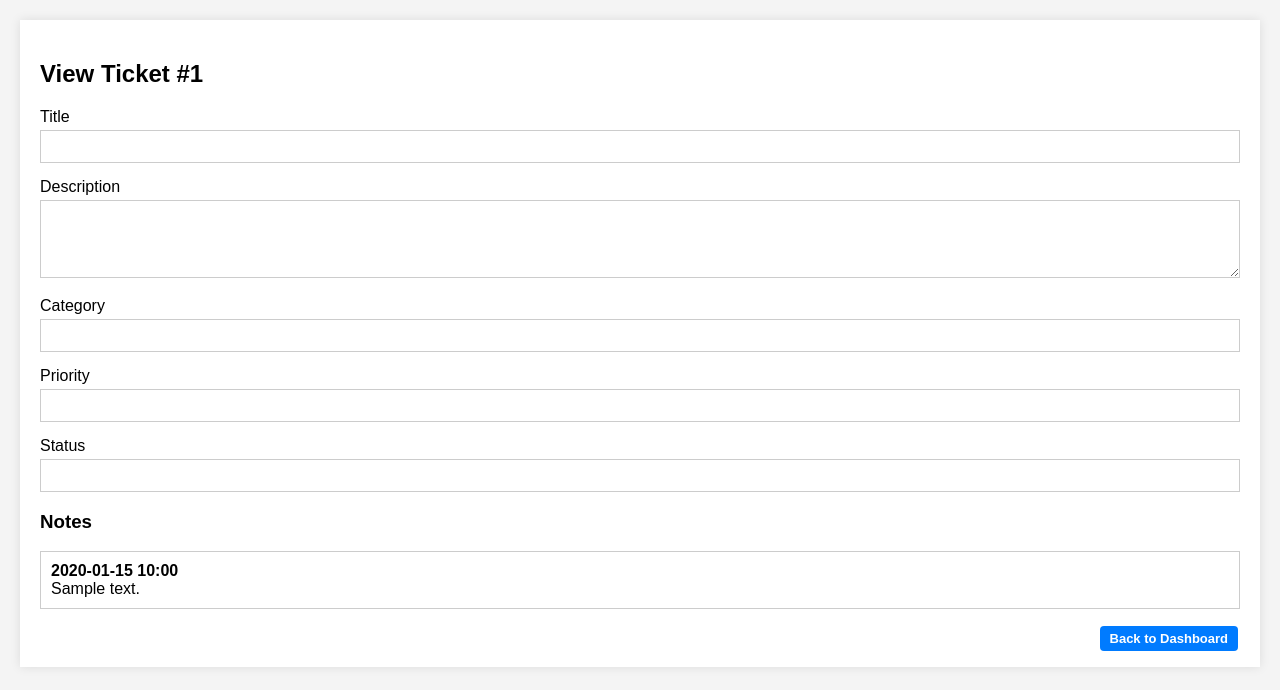
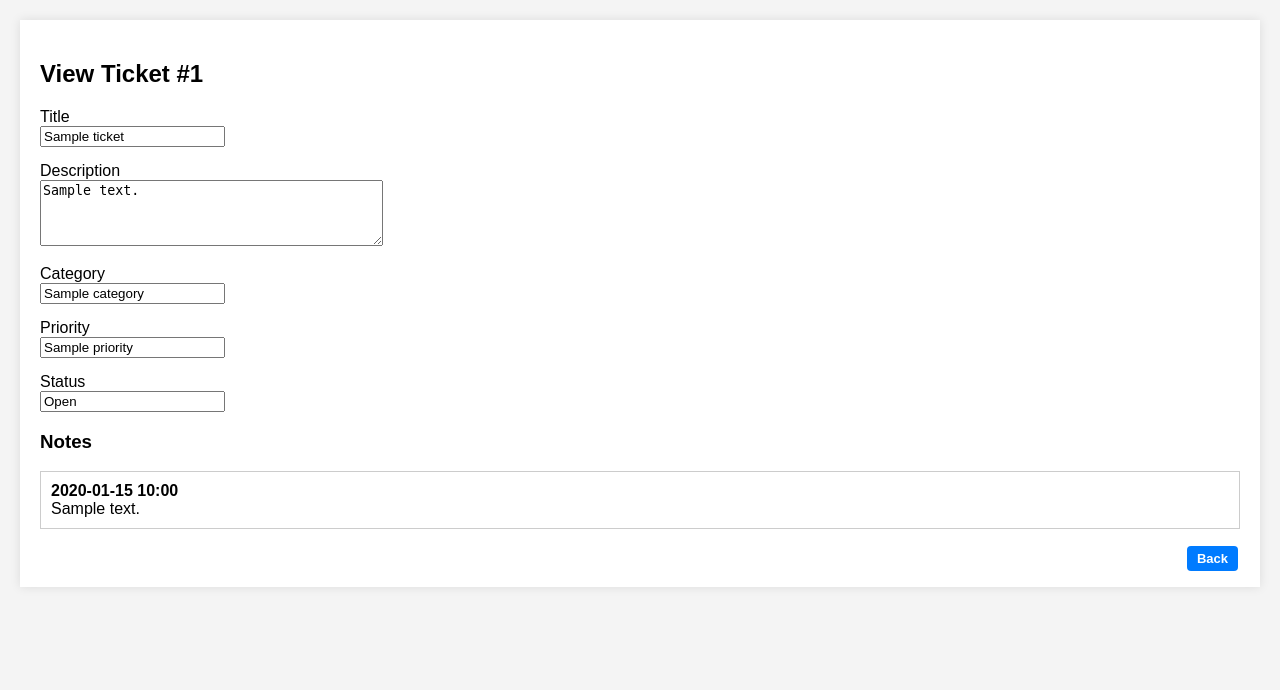
Before and after one commit to Sam-Bendelow/Ticket-Logging-System, a Python web app: template service_desk_app/app/templates/view_ticket.html in a window 1280 px wide. Shown: the part 48-738 px from the top of the page. Run offline with Jinja, Linux system fonts and the light colour scheme; the template is opened without the code that fills it: most values are stand-ins (such as "Sample title", 1, 10 or a date in 2020); form fields are guessed from the names that the template uses.

Commit message:
Updated view_ticket.html style

```diff
--- a/service_desk_app/app/templates/view_ticket.html
+++ b/service_desk_app/app/templates/view_ticket.html
@@ -2,33 +2,32 @@
 {% block content %}
 
 <h2>View Ticket #{{ ticket.id }}</h2>
-<form>
+
 
 <div class="form-group">
-        {{ form.title.label }}<br>
-        {{ form.title(size=40, readonly=True, disabled=True) }}
+    <label>Title</label><br>
+    <input type="text" value="{{ ticket.title }}" readonly>
 </div>
 
 <div class="form-group">
-        {{ form.description.label }}<br>
-        {{ form.description(rows=4, cols=40, readonly=True, disabled=True) }}
+    <label>Description</label><br>
+    <textarea rows="4" cols="40" readonly>{{ ticket.description }}</textarea>
 </div>
 
 <div class="form-group">
-        {{ form.category.label }}<br>
-        {{ form.category(disabled=True) }}
+    <label>Category</label><br>
+    <input type="text" value="{{ ticket.category }}" readonly>
 </div>
 
 <div class="form-group">
-        {{ form.priority.label }}<br>
-        {{ form.priority(disabled=True) }}
+    <label>Priority</label><br>
+    <input type="text" value="{{ ticket.priority }}" readonly>
 </div>
 
 <div class="form-group">
-        {{ form.status.label }}<br>
-        {{ form.status(disabled=True) }}
+    <label>Status</label><br>
+    <input type="text" value="{{ ticket.status }}" readonly>
 </div>
-
 
 <h3>Notes</h3>
 {% if ticket.notes %}
@@ -44,12 +43,10 @@
 
 <div style="text-align: right; margin-top: 20px;">
     <a class="btn-action"
-            href="{% if current_user.is_admin %}{{ url_for('admin.admin_dashboard') }}{% else %}{{ url_for('user.dashboard') }}{% endif %}"
-            onclick="return confirm('Are you sure you want to return to the dashboard?');">
-            Back to Dashboard
+       href="{% if current_user.is_admin %}{{ url_for('admin.admin_dashboard') }}{% elif current_user.role == 'analyst' %}{{ url_for('analyst.analyst_all_tickets') }}{% else %}{{ url_for('user.dashboard') }}{% endif %}">
+        Back
     </a>
 </div>
 
-</form>
 
 {% endblock %}
```
Lines whose indentation alone changed are shown as unchanged.
